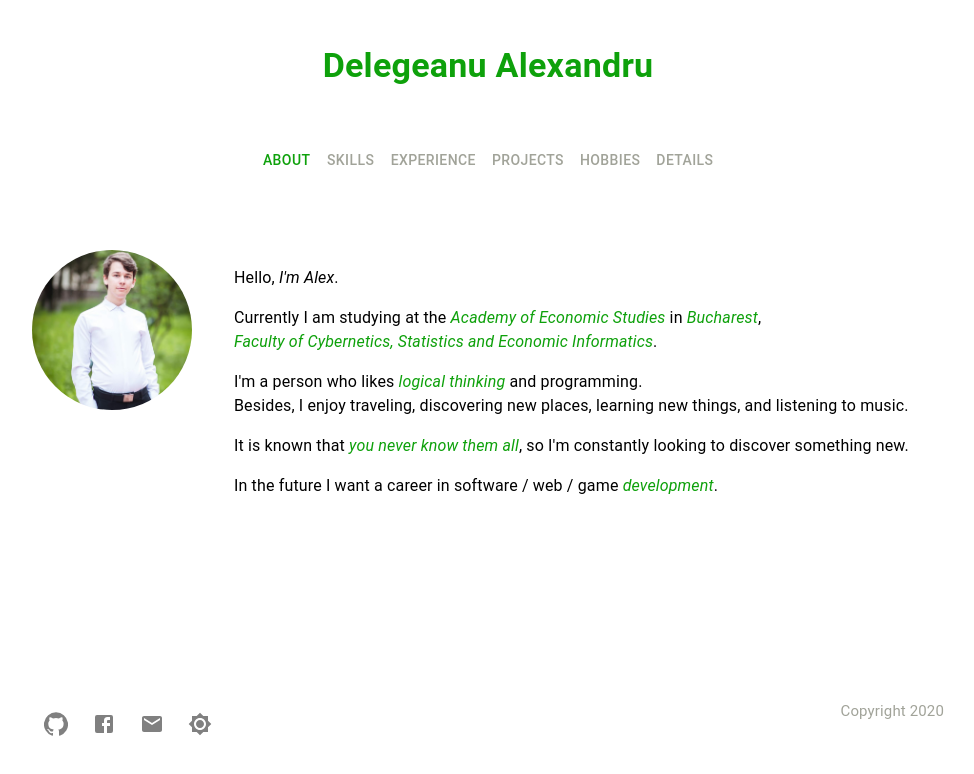
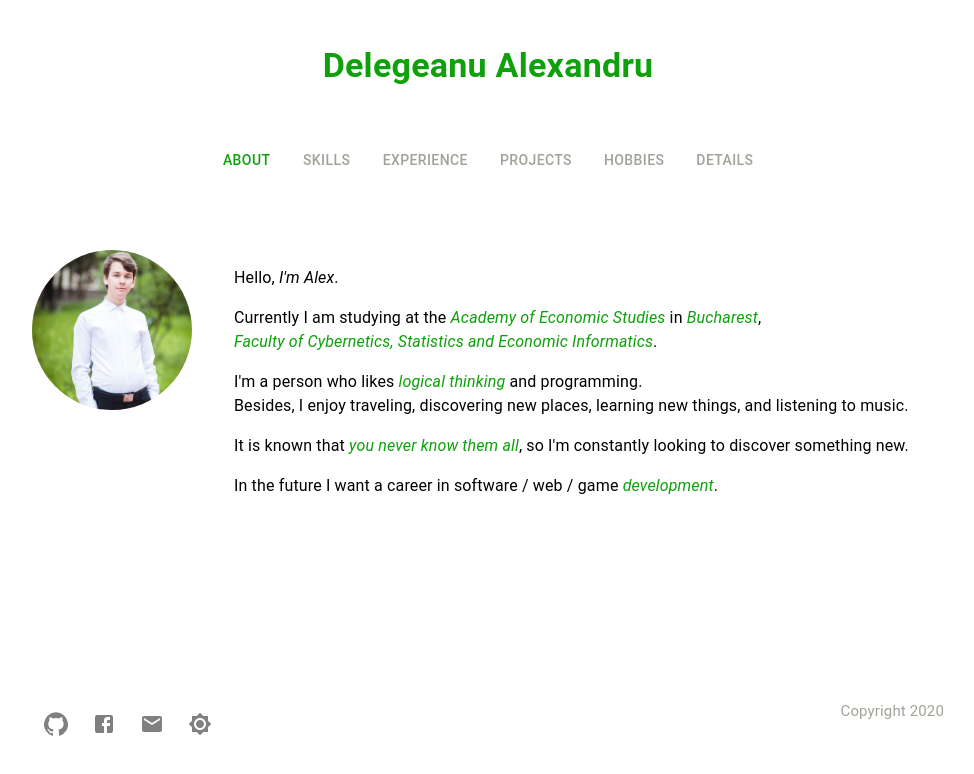
Before and after one commit to TheAncientOwl/personal-page, a React (Create React App) app: page / in a window 1280 px wide. Shown: the top 774 px of the page, without its empty margins (152-1126 px from the left). Built offline with nearby package versions, Linux system fonts and the light colour scheme.

Commit message:
Added grid for buttons.

```diff
--- a/src/components/NavBarButtons.jsx
+++ b/src/components/NavBarButtons.jsx
@@ -1,7 +1,7 @@
 import React, { useState } from 'react';
 import PropTypes from 'prop-types';
 
-import { Button } from '@material-ui/core';
+import { Button, Grid } from '@material-ui/core';
 
 import About from './About';
 import Hobbies from './Hobbies';
@@ -42,8 +42,10 @@ export default function NavBarButtons({ onClick }) {
 
   return (
     <div style={{ paddingBottom: '10px' }}>
+      <Grid container justify='center' spacing={2}>
         {ButtonsConfig.map((button, index) => {
           return (
+            <Grid key={index} item>
               <Button
                 color={currentButton === button.title ? 'primary' : 'secondary'}
                 onClick={() => {
@@ -57,8 +59,10 @@ export default function NavBarButtons({ onClick }) {
                 key={index}>
                 {button.title}
               </Button>
+            </Grid>
           );
         })}
+      </Grid>
     </div>
   );
 }
```
Lines whose indentation alone changed are shown as unchanged.
